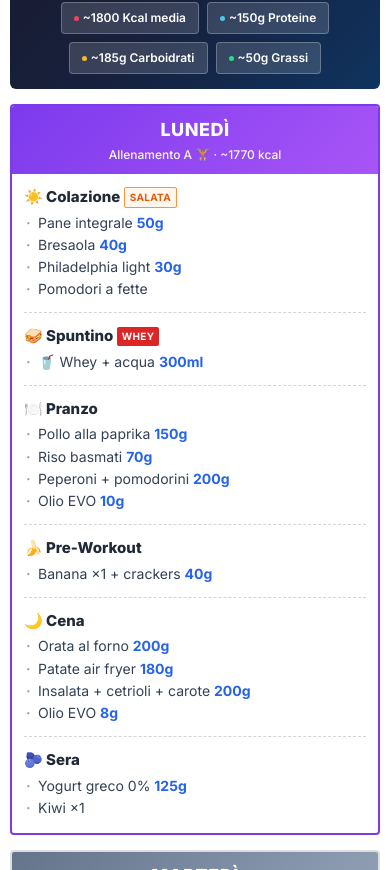
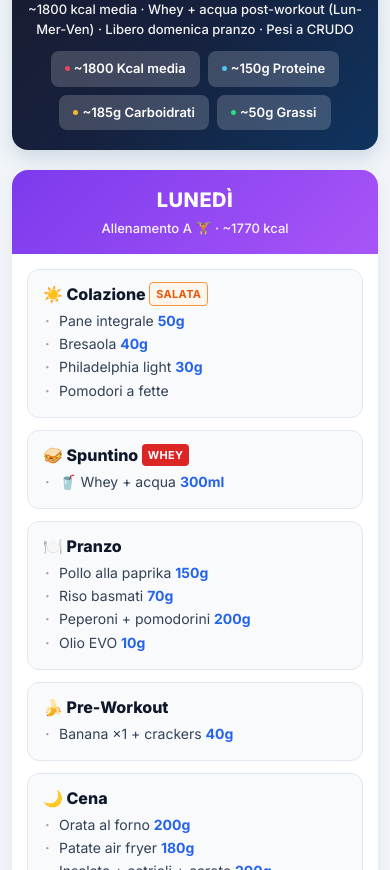
Before and after one commit to splancxs/splancxs.github.io, a plain HTML site: page index.html in a window 390 px wide. Shown: the part 104-974 px from the top of the page. Drawn offline with Linux system fonts and the light colour scheme.

Commit message:
Enhance mobile responsive styles in index.html
Updated mobile responsive styles for improved layout and aesthetics.

```diff
--- a/index.html
+++ b/index.html
@@ -314,107 +314,148 @@ html, body {
   }
 }
 
-/* ── MOBILE RESPONSIVE ── */
+/* ── MOBILE RESPONSIVE (APP-LIKE PREMIUM) ── */
 @media screen and (max-width: 800px) {
   body {
     max-width: 100%;
     margin: 0;
-    padding: 10px;
+    padding: 12px;
+    background: #f1f5f9; /* Soft background */
     box-shadow: none;
     border: none;
     font-size: 14px;
     line-height: 1.5;
   }
   .header {
-    padding: 15px 10px;
-    margin-bottom: 15px;
+    padding: 20px 15px;
+    margin-bottom: 20px;
+    border-radius: 16px;
+    box-shadow: 0 8px 20px rgba(15, 52, 96, 0.15);
   }
   .header h1 {
-    font-size: 20px;
-    margin-bottom: 5px;
+    font-size: 22px;
+    margin-bottom: 6px;
   }
   .header .subtitle {
-    font-size: 12px;
-    margin-bottom: 10px;
+    font-size: 13px;
+    margin-bottom: 12px;
+    opacity: 0.95;
   }
   .macro-bar {
     flex-wrap: wrap;
     gap: 8px;
   }
   .macro-item {
-    font-size: 12px;
-    padding: 6px 12px;
+    font-size: 13px;
+    padding: 8px 14px;
+    border-radius: 8px;
+    background: rgba(255,255,255,0.18);
+    border: none;
   }
   .week-grid {
     grid-template-columns: 1fr;
-    gap: 15px;
+    gap: 20px;
   }
   .day-card {
-    border-width: 2px;
+    border: none;
+    border-radius: 16px;
+    box-shadow: 0 4px 15px rgba(0,0,0,0.06);
+    background: #fff;
+    overflow: hidden;
   }
   .day-header {
-    padding: 10px;
+    padding: 15px;
     font-size: 14px;
   }
   .day-header .day-name {
-    font-size: 18px;
+    font-size: 20px;
   }
   .day-header .day-sub {
-    font-size: 12px;
-    margin-top: 3px;
+    font-size: 13px;
+    margin-top: 4px;
   }
   .day-body {
-    padding: 12px;
+    padding: 15px;
   }
+
+  /* Make meals look like premium app bubbles */
   .meal {
+    background: #f8fafc;
+    border: 1px solid #e2e8f0;
+    border-radius: 12px;
+    padding: 12px 15px;
     margin-bottom: 12px;
-    padding-bottom: 10px;
+  }
+  .meal:last-child {
+    margin-bottom: 0;
   }
   .meal-label {
-    font-size: 15px;
-    margin-bottom: 5px;
+    font-size: 16px;
+    margin-bottom: 6px;
+    color: #0f172a;
   }
   .meal-items {
     font-size: 14px;
+    color: #334155;
   }
   .meal-items li {
-    padding-left: 12px;
-    margin-bottom: 4px;
+    padding-left: 14px;
+    margin-bottom: 5px;
   }
   .savory-tag, .whey-tag {
-    font-size: 10px;
-    padding: 2px 5px;
+    font-size: 11px;
+    padding: 3px 6px;
+    border-radius: 4px;
   }
   .note {
     font-size: 12px;
+    display: inline-block;
+    margin-top: 2px;
   }
+
+  /* Cheat meal styling */
   .cheat-meal {
-    padding: 10px;
+    padding: 15px;
+    border-radius: 12px;
+    background: linear-gradient(135deg, #fffbeb, #fef3c7);
+    border: 2px dashed #fbbf24;
   }
   .cheat-meal .meal-label {
-    font-size: 16px;
+    font-size: 18px;
   }
   .cheat-meal p {
-    font-size: 13px;
+    font-size: 14px;
+    margin-top: 4px;
   }
+
+  /* Footer blocks */
   .footer {
     grid-template-columns: 1fr;
     gap: 15px;
-    margin-top: 15px;
+    margin-top: 20px;
   }
   .footer-box {
-    font-size: 13px;
-    padding: 15px;
+    font-size: 14px;
+    padding: 16px;
+    border-radius: 12px;
+    box-shadow: 0 2px 10px rgba(0,0,0,0.03);
+    border: none;
   }
   .footer-box h3 {
-    font-size: 16px;
-    margin-bottom: 8px;
+    font-size: 17px;
+    margin-bottom: 10px;
+    border-bottom: 2px solid #e2e8f0;
+    padding-bottom: 6px;
   }
   .footer-box ul li {
-    padding: 3px 0;
+    padding: 4px 0;
+    margin-bottom: 2px;
   }
   .footer-box ul li::before {
-    font-size: 12px;
+    font-size: 14px;
+  }
+  .footer-box.cheat-box h3 {
+    border-bottom-color: #fbbf24;
   }
 }
 </style>
```
